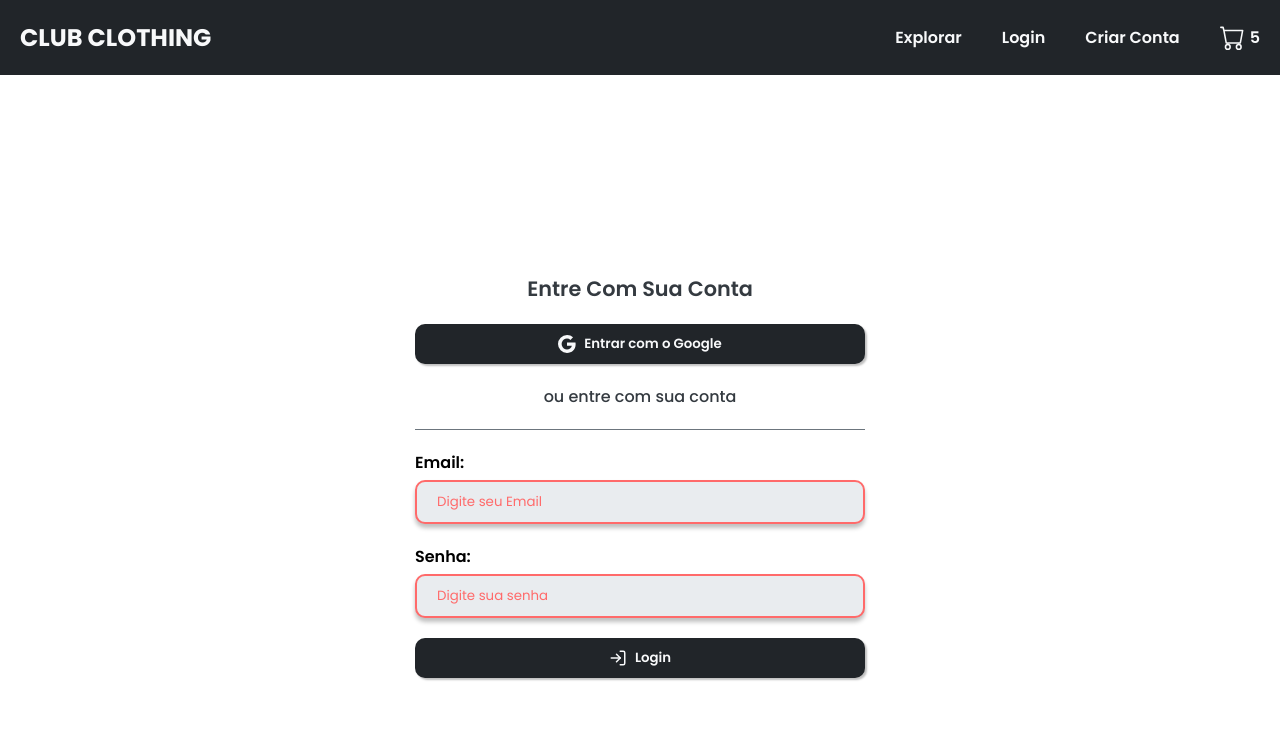
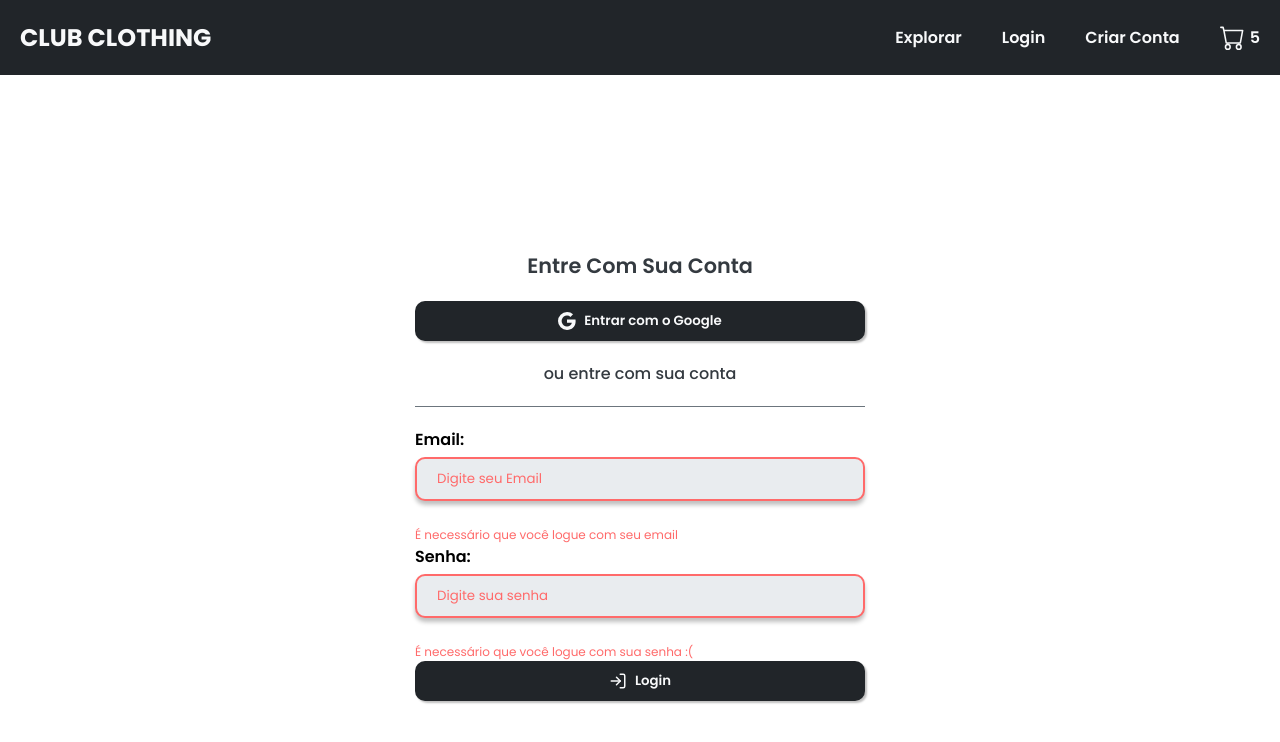
Before and after one commit to PZicaro/Ecommerce, a React (Create React App) app: page /login in a window 1280 px wide. Both pictures are taken after a click on the button "Login". Shown: the top 742 px of the page. Built offline with nearby package versions, Linux system fonts and the light colour scheme; no server answers.

Commit message:
feat: add error message inputs

```diff
--- a/package.json
+++ b/package.json
@@ -19,6 +19,7 @@
     "react-scripts": "5.0.1",
     "styled-components": "^5.3.6",
     "typescript": "*",
+    "validator": "^13.7.0",
     "web-vitals": "^2.1.0"
   },
   "scripts": {
@@ -48,6 +49,7 @@
   },
   "devDependencies": {
     "@types/styled-components": "^5.1.26",
+    "@types/validator": "^13.7.11",
     "@typescript-eslint/eslint-plugin": "^5.0.0",
     "eslint": "^8.0.1",
     "eslint-config-standard-with-typescript": "^26.0.0",
--- a/src/components/Header/header.component.tsx
+++ b/src/components/Header/header.component.tsx
@@ -6,10 +6,13 @@ const Header = () => {
   const handleLoginClick = () => {
     navigate('/login')
   }
+  const handleHomeClick = () => {
+    navigate('/')
+  }
   return (
     <HeaderContainer>
 
-      <HeaderTitle>CLUB CLOTHING</HeaderTitle>
+      <HeaderTitle onClick={ handleHomeClick }>CLUB CLOTHING</HeaderTitle>
       <HeaderItems>
         <HeaderItem>Explorar</HeaderItem>
         <HeaderItem onClick={ handleLoginClick}>Login</HeaderItem>
--- a/src/components/Header/header.style.ts
+++ b/src/components/Header/header.style.ts
@@ -13,6 +13,7 @@ export const HeaderContainer = styled.div`
 export const HeaderTitle = styled.h2`
     font-weight: bold;
     font-size: 1.5rem;
+    cursor: pointer;
 `
 export const HeaderItems = styled.div`
     display: flex;
--- /dev/null
+++ b/src/components/custom-button/custom-button.component.tsx
@@ -0,0 +1,19 @@
+import React, { FunctionComponent, ButtonHTMLAttributes } from 'react'
+import { CustomButtonContainer, IconContainer } from './custom-button.styles'
+
+// Styles
+
+interface CustomButtonProps extends ButtonHTMLAttributes<HTMLButtonElement>{
+    startIcon?: React.ReactNode;
+    children: React.ReactNode;
+}
+const CustomButton: FunctionComponent<CustomButtonProps> = ({ children, startIcon, ...rest }) => {
+  return (
+    <CustomButtonContainer{...rest} >
+        {startIcon && <IconContainer>{ startIcon }</IconContainer>}
+      {children}
+    </CustomButtonContainer>
+  )
+}
+
+export default CustomButton
--- /dev/null
+++ b/src/components/custom-button/custom-button.styles.ts
@@ -0,0 +1,31 @@
+import styled from 'styled-components'
+import colors from '../../theme/theme.colors'
+
+export const CustomButtonContainer = styled.button`
+  width: 100%;
+  background-color: ${colors.background.dark};
+  color: ${colors.text.white};
+  display: flex;
+  align-items: center;
+  justify-content: center;
+  border-radius: 10px;
+  box-shadow: 2px 2px 2px rgba(0, 0, 0, 0.25);
+  border: none;
+  padding-top: 10px;
+  padding-bottom: 10px;
+  padding-right: 15px;
+  padding-left: 15px;
+  font-weight: 600;
+  transition: all 0.5s ease;
+  &:hover {
+    cursor: pointer;
+    background-color: #000000;
+  }
+`
+
+export const IconContainer = styled.div`
+  margin-right: 8px;
+  height: 100%;
+  display: flex;
+  align-items: center;
+`
--- a/src/components/custon-button/custom-button.component.tsx
+++ /dev/null
@@ -1,19 +0,0 @@
-import React, { FunctionComponent, ButtonHTMLAttributes } from 'react'
-import { CustomButtonContainer, IconContainer } from './custom-button.styles'
-
-// Styles
-
-interface CustomButtonProps extends ButtonHTMLAttributes<HTMLButtonElement>{
-    startIcon?: React.ReactNode;
-    children: React.ReactNode;
-}
-const CustomButton: FunctionComponent<CustomButtonProps> = ({ children, startIcon, ...rest }) => {
-  return (
-    <CustomButtonContainer{...rest} >
-        {startIcon && <IconContainer>{ startIcon }</IconContainer>}
-      {children}
-    </CustomButtonContainer>
-  )
-}
-
-export default CustomButton
--- a/src/components/custon-button/custom-button.styles.ts
+++ /dev/null
@@ -1,31 +0,0 @@
-import styled from 'styled-components'
-import colors from '../../theme/theme.colors'
-
-export const CustomButtonContainer = styled.button`
-  width: 100%;
-  background-color: ${colors.background.dark};
-  color: ${colors.text.white};
-  display: flex;
-  align-items: center;
-  justify-content: center;
-  border-radius: 10px;
-  box-shadow: 2px 2px 2px rgba(0, 0, 0, 0.25);
-  border: none;
-  padding-top: 10px;
-  padding-bottom: 10px;
-  padding-right: 15px;
-  padding-left: 15px;
-  font-weight: 600;
-  transition: all 0.5s ease;
-  &:hover {
-    cursor: pointer;
-    background-color: #000000;
-  }
-`
-
-export const IconContainer = styled.div`
-  margin-right: 8px;
-  height: 100%;
-  display: flex;
-  align-items: center;
-`
--- /dev/null
+++ b/src/components/input-error-message/input-error-message.style.ts
@@ -0,0 +1,9 @@
+import styled from 'styled-components'
+import Colors from '../../theme/theme.colors'
+
+export const InputErrorMessageContainer = styled.p`
+  width: 100%;
+  color: ${Colors.error};
+  font-size: 0.75rem;
+  margin-top: 5px;
+`
--- /dev/null
+++ b/src/components/input-error-message/input-error-message.tsx
@@ -0,0 +1,13 @@
+
+import { InputErrorMessageContainer } from './input-error-message.style'
+// eslint-disable-next-line import/no-duplicates
+import React, { FunctionComponent } from 'react'
+interface InputErrorMessageProps {
+    children?: React.ReactNode
+}
+const InputErrorMessage: FunctionComponent<InputErrorMessageProps> = ({ children }) => {
+  return (
+    <InputErrorMessageContainer>{children}</InputErrorMessageContainer>
+  )
+}
+export default InputErrorMessage
--- a/src/pages/login/login.page.tsx
+++ b/src/pages/login/login.page.tsx
@@ -1,5 +1,5 @@
 /* eslint-disable react/no-children-prop */
-import CustomButton from '../../components/custon-button/custom-button.component'
+import CustomButton from '../../components/custom-button/custom-button.component'
 import Header from '../../components/Header/header.component'
 import {
   LoginContainer,
@@ -8,11 +8,12 @@ import {
   LoginInputContainer,
   LoginSubtitle
 } from './login.style'
-
+import validator from 'validator'
 import { BsGoogle } from 'react-icons/bs'
 import { FiLogIn } from 'react-icons/fi'
 import CusttomInput from '../../components/custtom-input/custom-input.component'
 import { useForm } from 'react-hook-form'
+import InputErrorMessage from '../../components/input-error-message/input-error-message'
 const LoginPage = () => {
   const {
     register,
@@ -36,13 +37,23 @@ const LoginPage = () => {
 
         <LoginInputContainer >
           <p>Email:</p>
-          <CusttomInput hasError={!!errors?.email} placeholder='Digite seu Email' { ...register('email', { required: true }) }/>
+          <CusttomInput hasError={!!errors?.email} placeholder='Digite seu Email' { ...register('email', { required: true, validate: (value) => validator.isEmail(value) }) }/>
         </LoginInputContainer>
-
+        {errors?.email?.type === 'required' && (
+          <InputErrorMessage>É necessário que você logue com seu email</InputErrorMessage>
+        )
+        }
+        {errors?.email?.type === 'validate' && (
+          <InputErrorMessage>insira um email válido</InputErrorMessage>
+        )}
         <LoginInputContainer>
           <p>Senha:</p>
           <CusttomInput hasError={!!errors?.senha}placeholder='Digite sua senha' {...register('senha', { required: true })}/>
         </LoginInputContainer>
+        {errors?.senha?.type === 'required' && (
+          <InputErrorMessage>É necessário que você logue com sua senha :( </InputErrorMessage>
+        )
+        }
 
         <CustomButton startIcon = { <FiLogIn size={18}/> } onClick={ () => handleSubmit(handleSubmitPress)() }>Login</CustomButton>
         </LoginContent>
```
Also changed, not shown: 2 other files (tests, documents, lock files or other folders).
